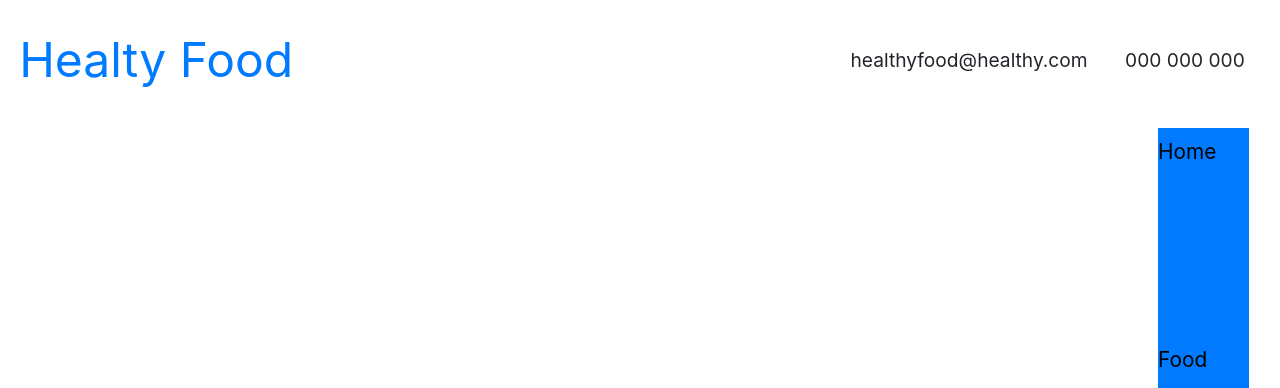
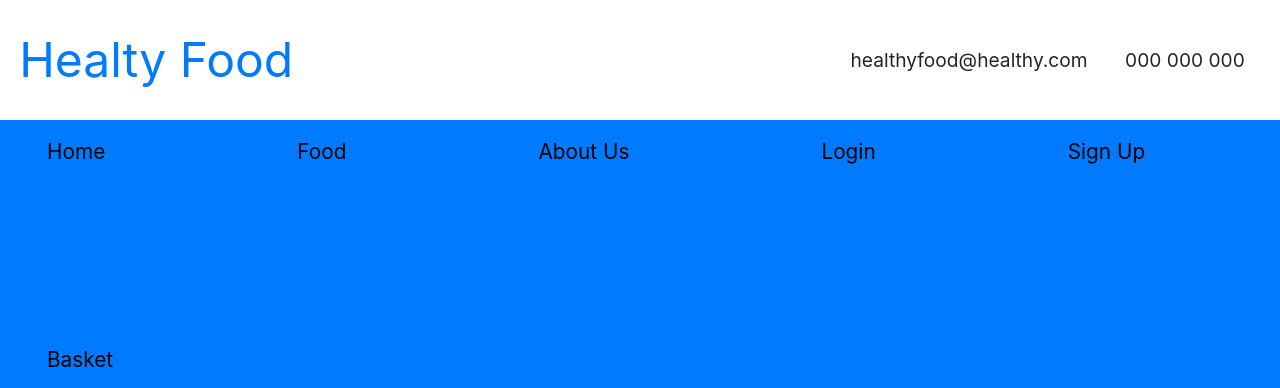
Before and after one commit to deima24/Healty-Food, a Django app: page / in a window 1280 px wide. Shown: the top 388 px of the page. Run offline with Django 4.2, Linux system fonts and the light colour scheme.

Commit message:
finished base html costumizasion navbar

```diff
--- a/templates/base.html
+++ b/templates/base.html
@@ -46,43 +46,39 @@
         </div>
       </div>
 
+      <nav class="navbar navbar-expand-lg bg-body-tertiary navbar bg-primary">
+        <div class="container-fluid">
 
-      <nav class="navbar  ">
-        <div class="container-fluid">
-          <button class="navbar-toggler" type="button" data-bs-toggle="collapse" data-bs-target="#navbarToggleExternalContent" aria-controls="navbarToggleExternalContent" aria-expanded="false" aria-label="Toggle navigation">
+          <button class="navbar-toggler" type="button" data-bs-toggle="collapse" data-bs-target="#navbarNavAltMarkup" aria-controls="navbarNavAltMarkup" aria-expanded="false" aria-label="Toggle navigation">
             <span class="navbar-toggler-icon"></span>
           </button>
-
-
-
-          <div class="collapse d-flex justify-content-between bg-primary" >
-
-
-              <ul class="navbar-nav">
+          <div class="collapse navbar-collapse" id="navbarNavAltMarkup">
+            <div class="navbar-nav"></div>
+              <ul class="nav nav-pills">
                 <li class="nav-item">
-                  <a class="nav-link" aria-current="page" href="{% url 'home' %}">Home</a>
+                    <a class="nav-link" href="{% url 'home' %}">Home</a>
                 </li>
                 <li class="nav-item">
-                  <a class="nav-link" href="{% url 'categories' %}">Food</a>
+                    <a class="nav-link" href="{% url 'categories' %}">Food</a>
                 </li>
                 <li class="nav-item">
-                  <a class="nav-link" href="{% url 'about' %}">About Us</a>
+                    <a class="nav-link" href="{% url 'about' %}">About Us</a>
                 </li>
                 <li class="nav-item">
-                  <a class="nav-link" href="{% url 'account_login' %}">Login</a>
+                    <a class="nav-link" href="{% url 'account_login' %}">Login</a>
                 </li>
                 <li class="nav-item">
-                  <a class="nav-link" href="{% url 'account_signup' %}">Sign Up</a>
+                    <a class="nav-link" href="{% url 'account_signup' %}">Sign Up</a>
                 </li>
                 <li class="nav-item">
-                  <a class="nav-link" href="#">Basket</a>
+                    <a class="nav-link" href="#">Basket</a>
                 </li>
               </ul>
-
-
+            </div>
           </div>
         </div>
       </nav>
+
     </header>
 
 
```
